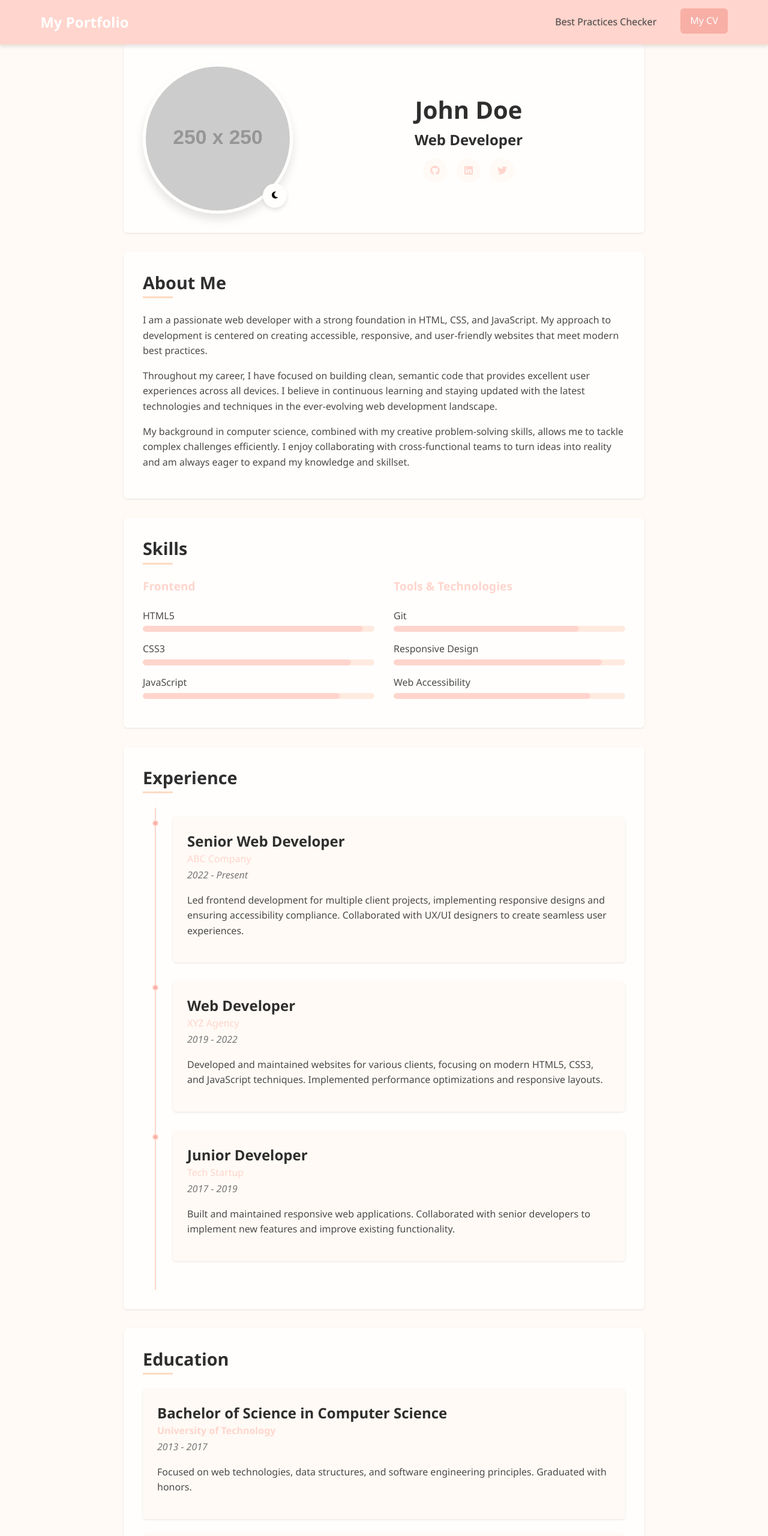
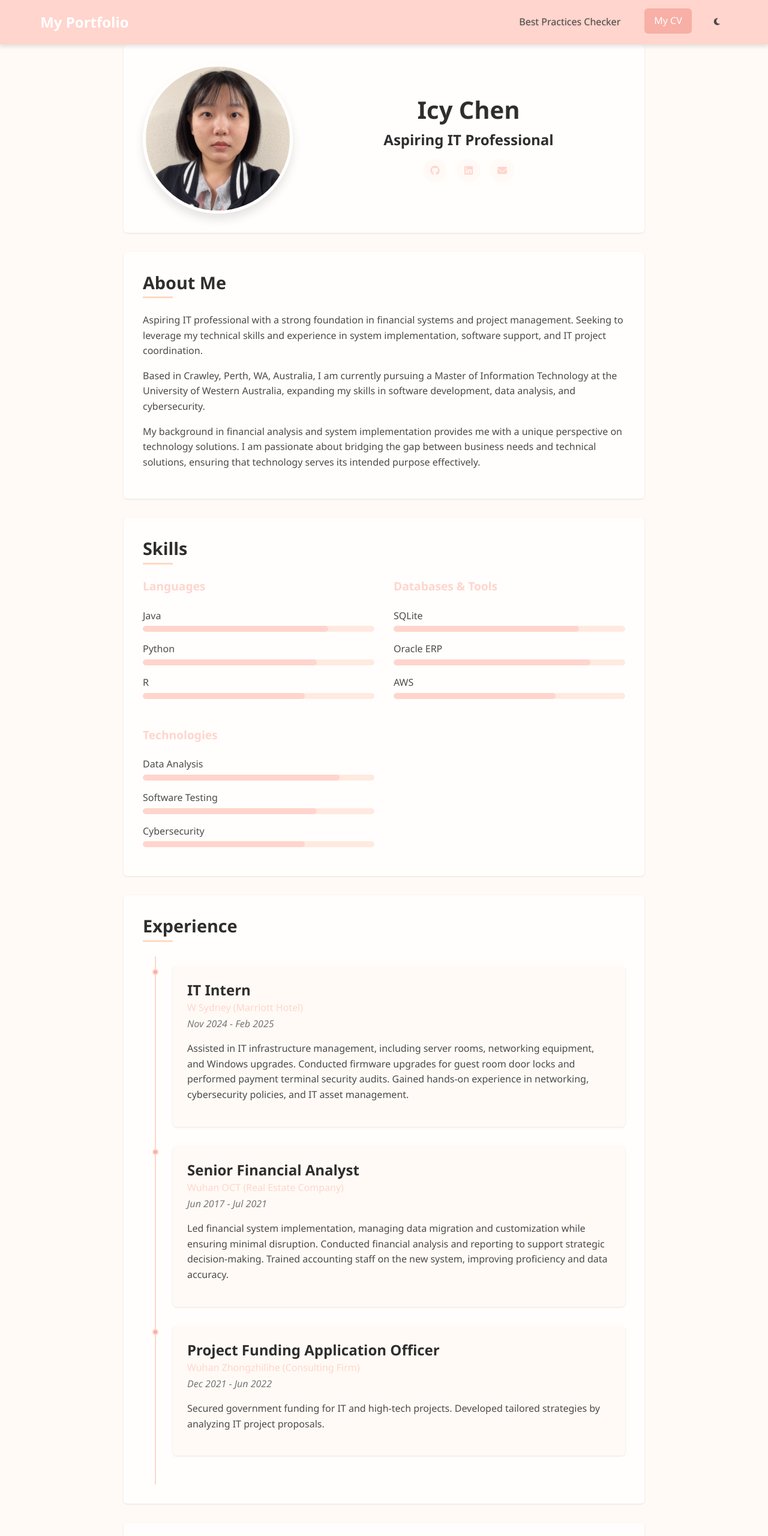
Before and after one commit to Icygoose/web-portfolio-project, a plain HTML site: page IndividualProject/cv.html in a window 1280 px wide. Shown: the top 2560 px of the page at 60% size. Drawn offline with Linux system fonts and the light colour scheme; placeholder pictures from the web are drawn by us.

Commit message:
Update CV

```diff
--- a/IndividualProject/css/styles.css
+++ b/IndividualProject/css/styles.css
@@ -153,6 +153,7 @@ nav h1 {
 nav ul {
     display: flex;
     list-style: none;
+    align-items: center;
 }
 
 nav ul li {
@@ -172,6 +173,26 @@ nav ul li a:hover, nav ul li a.active {
     background-color: #f8afa6;
     transform: translateY(-2px);
     text-shadow: none;
+}
+
+/* Theme toggle button in navigation */
+nav #change-theme-btn {
+    background-color: transparent;
+    border: none;
+    width: 36px;
+    height: 36px;
+    border-radius: 50%;
+    display: flex;
+    align-items: center;
+    justify-content: center;
+    cursor: pointer;
+    color: #4a4a4a;
+    transition: color var(--transition-normal), transform var(--transition-normal);
+}
+
+nav #change-theme-btn:hover {
+    color: white;
+    transform: rotate(15deg);
 }
 
 /* ======== Main Content ======== */
@@ -418,29 +439,6 @@ footer {
 
 .profile-image:hover img {
     transform: scale(1.08);
-}
-
-#change-theme-btn {
-    position: absolute;
-    bottom: 10px;
-    right: 10px;
-    background-color: var(--bg-light);
-    border: none;
-    width: 40px;
-    height: 40px;
-    border-radius: 50%;
-    display: flex;
-    align-items: center;
-    justify-content: center;
-    cursor: pointer;
-    box-shadow: var(--shadow-md);
-    transition: background-color var(--transition-normal), transform var(--transition-normal), color var(--transition-normal);
-}
-
-#change-theme-btn:hover {
-    background-color: var(--accent-color);
-    color: white;
-    transform: scale(1.1) rotate(15deg);
 }
 
 .profile-text {
@@ -781,6 +779,10 @@ profile-text h3 {
         gap: var(--spacing-md);
     }
 
+    nav ul {
+        align-items: center;
+    }
+
     nav ul li {
         margin-left: var(--spacing-md);
     }
--- a/IndividualProject/cv.html
+++ b/IndividualProject/cv.html
@@ -3,7 +3,7 @@
 <head>
     <meta charset="UTF-8">
     <meta name="viewport" content="width=device-width, initial-scale=1.0">
-    <title>My Curriculum Vitae</title>
+    <title>Icy Chen - Curriculum Vitae</title>
     <link rel="stylesheet" href="css/styles.css">
     <link rel="stylesheet" href="https://cdnjs.cloudflare.com/ajax/libs/font-awesome/6.4.0/css/all.min.css">
 </head>
@@ -14,6 +14,11 @@
             <ul>
                 <li><a href="index.html">Best Practices Checker</a></li>
                 <li><a href="cv.html" class="active">My CV</a></li>
+                <li>
+                    <button id="change-theme-btn" aria-label="Change theme">
+                        <i class="fas fa-moon"></i>
+                    </button>
+                </li>
             </ul>
         </div>
     </nav>
@@ -23,20 +28,16 @@
             <div class="profile-container">
                 <div class="profile-image-container">
                     <div class="profile-image" id="profile-image">
-                        <!-- Replace with your own image -->
-                        <img src="https://via.placeholder.com/250" alt="Your Name" id="profile-pic">
+                        <img src="image/PHOTO.JPG" alt="Icy Chen" id="profile-pic">
                     </div>
-                    <button id="change-theme-btn" aria-label="Change theme">
-                        <i class="fas fa-moon"></i>
-                    </button>
                 </div>
                 <div class="profile-text">
-                    <h2 class="animate-text">John Doe</h2>
-                    <h3 class="animate-text">Web Developer</h3>
+                    <h2 class="animate-text">Icy Chen</h2>
+                    <h3 class="animate-text">Aspiring IT Professional</h3>
                     <div class="profile-social">
-                        <a href="#" aria-label="GitHub"><i class="fab fa-github"></i></a>
-                        <a href="#" aria-label="LinkedIn"><i class="fab fa-linkedin"></i></a>
-                        <a href="#" aria-label="Twitter"><i class="fab fa-twitter"></i></a>
+                        <a href="https://github.com/Icygoose" aria-label="GitHub"><i class="fab fa-github"></i></a>
+                        <a href="https://www.linkedin.com/in/icy-chen-709531320" aria-label="LinkedIn"><i class="fab fa-linkedin"></i></a>
+                        <a href="mailto:hbc0826@gmail.com" aria-label="Email"><i class="fas fa-envelope"></i></a>
                     </div>
                 </div>
             </div>
@@ -45,13 +46,11 @@
         <section id="about" class="cv-section">
             <h2 class="section-heading">About Me</h2>
             <div class="about-content">
-                <p>I am a passionate web developer with a strong foundation in HTML, CSS, and JavaScript. My approach to development is centered on creating accessible, responsive, and user-friendly websites that meet modern best practices.</p>
+                <p>Aspiring IT professional with a strong foundation in financial systems and project management. Seeking to leverage my technical skills and experience in system implementation, software support, and IT project coordination.</p>
 
-                <p>Throughout my career, I have focused on building clean, semantic code that provides excellent user experiences across all devices. I believe in continuous learning and staying updated with the latest technologies and techniques in the ever-evolving web development landscape.</p>
+                <p>Based in Crawley, Perth, WA, Australia, I am currently pursuing a Master of Information Technology at the University of Western Australia, expanding my skills in software development, data analysis, and cybersecurity.</p>
 
-                <p>My background in computer science, combined with my creative problem-solving skills, allows me to tackle complex challenges efficiently. I enjoy collaborating with cross-functional teams to turn ideas into reality and am always eager to expand my knowledge and skillset.</p>
-
-                <!-- Add more content here to reach ~500 words total -->
+                <p>My background in financial analysis and system implementation provides me with a unique perspective on technology solutions. I am passionate about bridging the gap between business needs and technical solutions, ensuring that technology serves its intended purpose effectively.</p>
             </div>
         </section>
 
@@ -59,45 +58,67 @@
             <h2 class="section-heading">Skills</h2>
             <div class="skills-container">
                 <div class="skill-category">
-                    <h3>Frontend</h3>
-                    <div class="skill-item" data-skill="HTML5">
-                        <div class="skill-name">HTML5</div>
+                    <h3>Languages</h3>
+                    <div class="skill-item" data-skill="Java">
+                        <div class="skill-name">Java</div>
                         <div class="skill-bar">
-                            <div class="skill-level" style="width: 95%"></div>
+                            <div class="skill-level" style="width: 80%"></div>
                         </div>
                     </div>
-                    <div class="skill-item" data-skill="CSS3">
-                        <div class="skill-name">CSS3</div>
+                    <div class="skill-item" data-skill="Python">
+                        <div class="skill-name">Python</div>
                         <div class="skill-bar">
-                            <div class="skill-level" style="width: 90%"></div>
+                            <div class="skill-level" style="width: 75%"></div>
                         </div>
                     </div>
-                    <div class="skill-item" data-skill="JavaScript">
-                        <div class="skill-name">JavaScript</div>
+                    <div class="skill-item" data-skill="R">
+                        <div class="skill-name">R</div>
                         <div class="skill-bar">
-                            <div class="skill-level" style="width: 85%"></div>
+                            <div class="skill-level" style="width: 70%"></div>
                         </div>
                     </div>
                 </div>
 
                 <div class="skill-category">
-                    <h3>Tools & Technologies</h3>
-                    <div class="skill-item" data-skill="Git">
-                        <div class="skill-name">Git</div>
+                    <h3>Databases & Tools</h3>
+                    <div class="skill-item" data-skill="SQLite">
+                        <div class="skill-name">SQLite</div>
                         <div class="skill-bar">
                             <div class="skill-level" style="width: 80%"></div>
                         </div>
                     </div>
-                    <div class="skill-item" data-skill="Responsive Design">
-                        <div class="skill-name">Responsive Design</div>
+                    <div class="skill-item" data-skill="Oracle ERP">
+                        <div class="skill-name">Oracle ERP</div>
                         <div class="skill-bar">
-                            <div class="skill-level" style="width: 90%"></div>
+                            <div class="skill-level" style="width: 85%"></div>
                         </div>
                     </div>
-                    <div class="skill-item" data-skill="Web Accessibility">
-                        <div class="skill-name">Web Accessibility</div>
+                    <div class="skill-item" data-skill="AWS">
+                        <div class="skill-name">AWS</div>
+                        <div class="skill-bar">
+                            <div class="skill-level" style="width: 70%"></div>
+                        </div>
+                    </div>
+                </div>
+
+                <div class="skill-category">
+                    <h3>Technologies</h3>
+                    <div class="skill-item" data-skill="Data Analysis">
+                        <div class="skill-name">Data Analysis</div>
                         <div class="skill-bar">
                             <div class="skill-level" style="width: 85%"></div>
+                        </div>
+                    </div>
+                    <div class="skill-item" data-skill="Software Testing">
+                        <div class="skill-name">Software Testing</div>
+                        <div class="skill-bar">
+                            <div class="skill-level" style="width: 75%"></div>
+                        </div>
+                    </div>
+                    <div class="skill-item" data-skill="Cybersecurity">
+                        <div class="skill-name">Cybersecurity</div>
+                        <div class="skill-bar">
+                            <div class="skill-level" style="width: 70%"></div>
                         </div>
                     </div>
                 </div>
@@ -110,30 +131,30 @@
                 <div class="timeline-item">
                     <div class="timeline-dot"></div>
                     <div class="timeline-content">
-                        <h3>Senior Web Developer</h3>
-                        <h4>ABC Company</h4>
-                        <p class="timeline-date">2022 - Present</p>
-                        <p>Led frontend development for multiple client projects, implementing responsive designs and ensuring accessibility compliance. Collaborated with UX/UI designers to create seamless user experiences.</p>
+                        <h3>IT Intern</h3>
+                        <h4>W Sydney (Marriott Hotel)</h4>
+                        <p class="timeline-date">Nov 2024 - Feb 2025</p>
+                        <p>Assisted in IT infrastructure management, including server rooms, networking equipment, and Windows upgrades. Conducted firmware upgrades for guest room door locks and performed payment terminal security audits. Gained hands-on experience in networking, cybersecurity policies, and IT asset management.</p>
                     </div>
                 </div>
 
                 <div class="timeline-item">
                     <div class="timeline-dot"></div>
                     <div class="timeline-content">
-                        <h3>Web Developer</h3>
-                        <h4>XYZ Agency</h4>
-                        <p class="timeline-date">2019 - 2022</p>
-                        <p>Developed and maintained websites for various clients, focusing on modern HTML5, CSS3, and JavaScript techniques. Implemented performance optimizations and responsive layouts.</p>
+                        <h3>Senior Financial Analyst</h3>
+                        <h4>Wuhan OCT (Real Estate Company)</h4>
+                        <p class="timeline-date">Jun 2017 - Jul 2021</p>
+                        <p>Led financial system implementation, managing data migration and customization while ensuring minimal disruption. Conducted financial analysis and reporting to support strategic decision-making. Trained accounting staff on the new system, improving proficiency and data accuracy.</p>
                     </div>
                 </div>
 
                 <div class="timeline-item">
                     <div class="timeline-dot"></div>
                     <div class="timeline-content">
-                        <h3>Junior Developer</h3>
-                        <h4>Tech Startup</h4>
-                        <p class="timeline-date">2017 - 2019</p>
-                        <p>Built and maintained responsive web applications. Collaborated with senior developers to implement new features and improve existing functionality.</p>
+                        <h3>Project Funding Application Officer</h3>
+                        <h4>Wuhan Zhongzhilihe (Consulting Firm)</h4>
+                        <p class="timeline-date">Dec 2021 - Jun 2022</p>
+                        <p>Secured government funding for IT and high-tech projects. Developed tailored strategies by analyzing IT project proposals.</p>
                     </div>
                 </div>
             </div>
@@ -142,65 +163,43 @@
         <section id="education" class="cv-section">
             <h2 class="section-heading">Education</h2>
             <div class="education-item">
-                <h3>Bachelor of Science in Computer Science</h3>
-                <h4>University of Technology</h4>
-                <p class="education-date">2013 - 2017</p>
-                <p>Focused on web technologies, data structures, and software engineering principles. Graduated with honors.</p>
+                <h3>Master of Information Technology</h3>
+                <h4>University of Western Australia</h4>
+                <p class="education-date">Jul 2023 - Jun 2025</p>
+                <p>Focusing on software development, data analysis, and cybersecurity.</p>
             </div>
 
             <div class="education-item">
-                <h3>Web Development Certification</h3>
-                <h4>Online Tech Institute</h4>
-                <p class="education-date">2016</p>
-                <p>Comprehensive program covering advanced JavaScript, responsive design, and modern web development practices.</p>
+                <h3>Bachelor of Management, Accounting</h3>
+                <h4>Wuhan Textile University</h4>
+                <p class="education-date">Sep 2013 - Jun 2017</p>
+                <p>Strong foundation in financial management and accounting principles.</p>
             </div>
         </section>
 
         <section id="projects" class="cv-section">
-            <h2 class="section-heading">Projects</h2>
+            <h2 class="section-heading">Extracurricular Activities</h2>
             <div class="projects-container">
                 <div class="project-card" id="project1">
-                    <div class="project-image">
-                        <img src="https://via.placeholder.com/300x200" alt="Project 1">
-                    </div>
                     <div class="project-details">
-                        <h3>E-Commerce Platform</h3>
-                        <p>Developed a responsive e-commerce website with product filtering, cart functionality, and secure checkout process.</p>
+                        <h3>Volunteer</h3>
+                        <p>Centre for English Language Teaching (CELT) at University of Western Australia.</p>
                         <div class="project-tags">
-                            <span>HTML5</span>
-                            <span>CSS3</span>
-                            <span>JavaScript</span>
+                            <span>Communication</span>
+                            <span>Cultural Exchange</span>
+                            <span>Education</span>
                         </div>
                     </div>
                 </div>
 
                 <div class="project-card" id="project2">
-                    <div class="project-image">
-                        <img src="https://via.placeholder.com/300x200" alt="Project 2">
-                    </div>
                     <div class="project-details">
-                        <h3>Portfolio Website</h3>
-                        <p>Created a modern, animated portfolio site with interactive elements and optimized performance.</p>
+                        <h3>Member</h3>
+                        <p>Coders for Causes (CFC) at University of Western Australia.</p>
                         <div class="project-tags">
-                            <span>HTML5</span>
-                            <span>CSS3</span>
-                            <span>JavaScript</span>
-                        </div>
-                    </div>
-                </div>
-
-                <div class="project-card" id="project3">
-                    <div class="project-image">
-                        <img src="https://via.placeholder.com/300x200" alt="Project 3">
-                    </div>
-                    <div class="project-details">
-                        <h3>Weather App</h3>
-                        <p>Built a weather application that fetches real-time data from an API and displays it with a user-friendly interface.</p>
-                        <div class="project-tags">
-                            <span>HTML5</span>
-                            <span>CSS3</span>
-                            <span>JavaScript</span>
-                            <span>API</span>
+                            <span>Coding</span>
+                            <span>Community</span>
+                            <span>Volunteering</span>
                         </div>
                     </div>
                 </div>
@@ -225,6 +224,12 @@
                 <button type="button" id="submit-form">Send Message</button>
                 <div id="form-status" class="hidden"></div>
             </div>
+
+            <div class="contact-info">
+                <p><i class="fas fa-map-marker-alt"></i> Location: Crawley, Perth, WA, Australia</p>
+                <p><i class="fas fa-envelope"></i> Email: <a href="mailto:hbc0826@gmail.com">hbc0826@gmail.com</a></p>
+                <p><i class="fas fa-phone"></i> Mobile: 040-545-5494</p>
+            </div>
         </section>
 
         <section id="references" class="cv-section">
@@ -235,9 +240,7 @@
                     <li>GitHub Copilot - Used for code generation and suggestions</li>
                     <li>Font Awesome - Icons used throughout the website</li>
                     <li>MDN Web Docs - Reference for HTML, CSS, and JavaScript best practices</li>
-                    <li>Public APIs - Source for animal image API</li>
                     <li>W3C Web Accessibility Initiative - Guidelines for accessible web design</li>
-                    <!-- Add any other references or sources you use -->
                 </ul>
             </div>
         </section>
@@ -245,7 +248,7 @@
 
     <footer>
         <div class="container">
-            <p>&copy; 2025 My Portfolio Website</p>
+            <p>&copy; 2025 Icy Chen - Portfolio Website</p>
         </div>
     </footer>
 
--- a/IndividualProject/js/script.js
+++ b/IndividualProject/js/script.js
@@ -11,6 +11,7 @@ let rewardContainer;
 let animalImage;
 let animalCaption;
 let newAnimalBtn;
+let themeToggleBtn;
 
 // Constants
 const THRESHOLD_PERCENTAGE = 80; // 80% of checkboxes need to be checked to show reward
@@ -55,6 +56,9 @@ const ANIMAL_APIS = [
 
 // Main initialization when DOM is loaded
 document.addEventListener('DOMContentLoaded', () => {
+    // Initialize theme toggle for all pages
+    initThemeToggle();
+
     // Initialize page based on current URL
     const currentPage = window.location.pathname;
 
@@ -64,6 +68,33 @@ document.addEventListener('DOMContentLoaded', () => {
         initCVPage();
     }
 });
+
+/**
+ * Initialize theme toggle functionality for all pages
+ */
+function initThemeToggle() {
+    themeToggleBtn = document.getElementById('change-theme-btn');
+
+    if (themeToggleBtn) {
+        // Check if dark theme is saved in localStorage
+        const isDarkTheme = localStorage.getItem('darkTheme') === 'true';
+        if (isDarkTheme) {
+            document.body.classList.add('dark-theme');
+            themeToggleBtn.innerHTML = '<i class="fas fa-sun"></i>';
+        }
+
+        themeToggleBtn.addEventListener('click', () => {
+            document.body.classList.toggle('dark-theme');
+            const isDark = document.body.classList.contains('dark-theme');
+            localStorage.setItem('darkTheme', isDark);
+
+            // Change icon based on theme
+            themeToggleBtn.innerHTML = isDark ?
+                '<i class="fas fa-sun"></i>' :
+                '<i class="fas fa-moon"></i>';
+        });
+    }
+}
 
 /**
  * Initialize the Best Practices Page
@@ -107,7 +138,6 @@ function initBestPracticesPage() {
  */
 function initCVPage() {
     // Get DOM elements
-    const themeToggleBtn = document.getElementById('change-theme-btn');
     const skillLevels = document.querySelectorAll('.skill-level');
     const submitFormBtn = document.getElementById('submit-form');
     const formStatus = document.getElementById('form-status');
@@ -125,27 +155,6 @@ function initCVPage() {
             }, 100);
         });
     }, 500);
-
-    // Theme toggle functionality
-    if (themeToggleBtn) {
-        // Check if dark theme is saved in localStorage
-        const isDarkTheme = localStorage.getItem('darkTheme') === 'true';
-        if (isDarkTheme) {
-            document.body.classList.add('dark-theme');
-            themeToggleBtn.innerHTML = '<i class="fas fa-sun"></i>';
-        }
-
-        themeToggleBtn.addEventListener('click', () => {
-            document.body.classList.toggle('dark-theme');
-            const isDark = document.body.classList.contains('dark-theme');
-            localStorage.setItem('darkTheme', isDark);
-
-            // Change icon based on theme
-            themeToggleBtn.innerHTML = isDark ?
-                '<i class="fas fa-sun"></i>' :
-                '<i class="fas fa-moon"></i>';
-        });
-    }
 
     // Form submission handler (simulated)
     if (submitFormBtn && formStatus) {
```
Also changed, not shown: IndividualProject/index.html (+5 -0 lines), IndividualProject/image/PHOTO.JPG (added).
